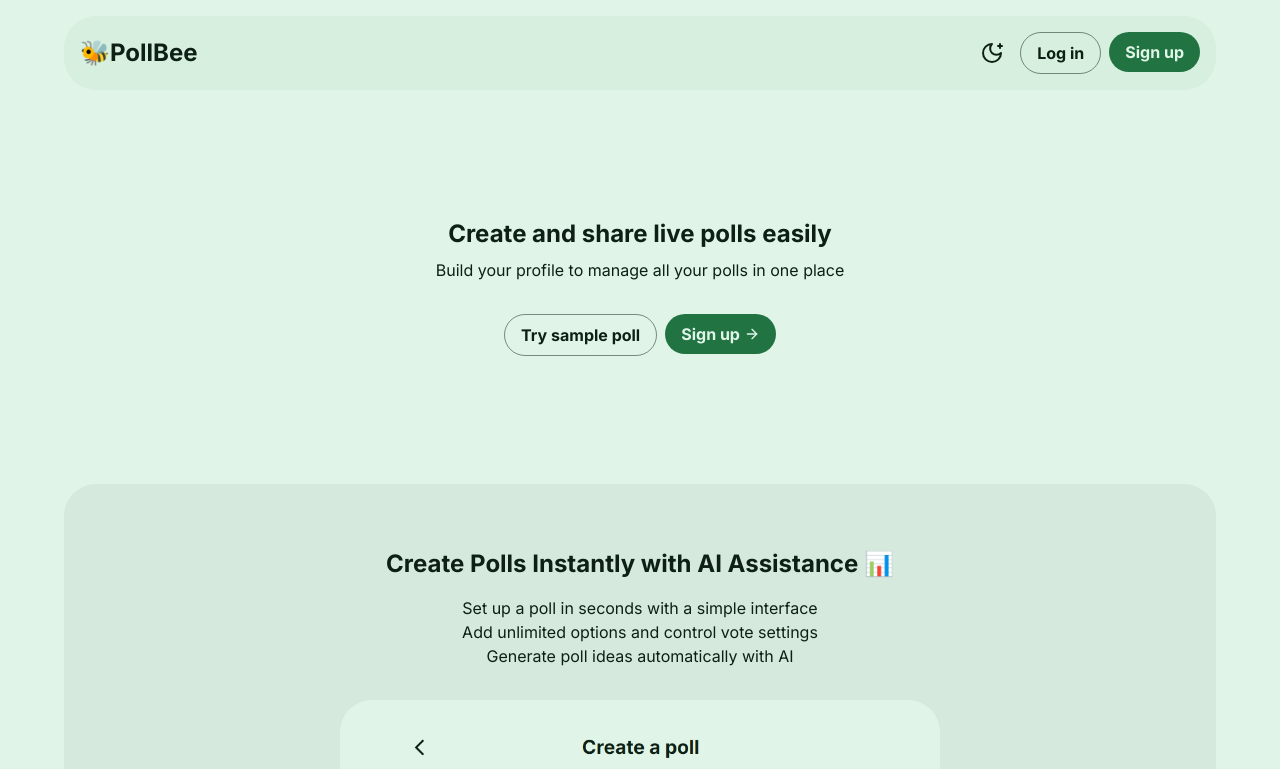
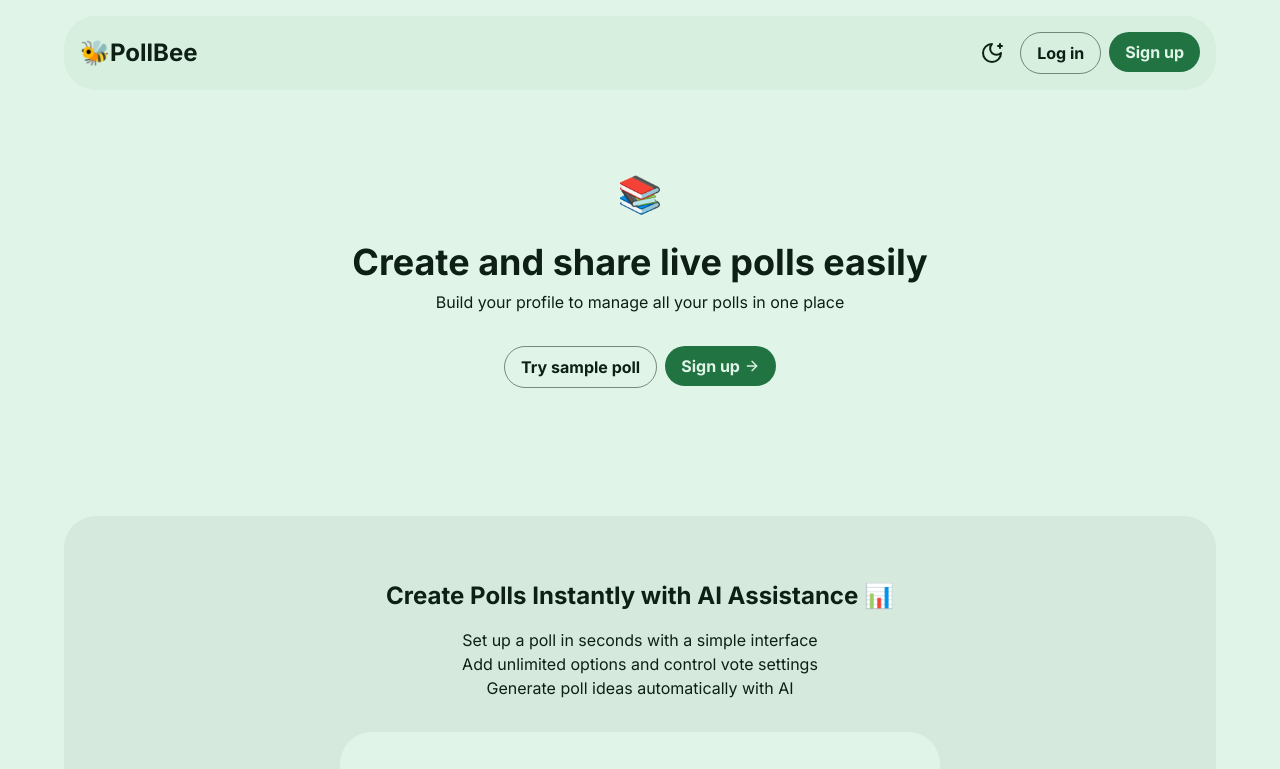
Before and after one commit to jonte265/pollbee, a Next.js app in the folder frontend/: page / in a window 1280 px wide. Shown: the top 769 px of the page. Built offline with nearby package versions, Linux system fonts and the light colour scheme.

Commit message:
add hero animation homepage

```diff
--- a/frontend/app/page.tsx
+++ b/frontend/app/page.tsx
@@ -8,6 +8,7 @@ import { LuCircleUserRound, LuArrowRight } from "react-icons/lu";
 import Button from "@/components/Button";
 import H2 from "@/components/ui/typography/H2";
 import Typography from "@/components/ui/typography/Typography";
+import { HeroEmoji } from "@/components/HeroEmoji";
 
 export default function Home() {
   const [signedIn, setSignedIn] = useState(false);
@@ -28,9 +29,10 @@ export default function Home() {
         transition={{ duration: 0.5 }}
       >
         <main className="flex flex-col gap-16 text-center max-w-6xl m-auto">
-          <div className="flex flex-col gap-8 py-16">
-            <div className="flex flex-col gap-2 text-center">
-              <H2>Create and share live polls easily</H2>
+          <div className="flex flex-col gap-8 pb-16">
+            <div className="flex flex-col gap-2 text-center ">
+              <HeroEmoji />
+              <H2 large>Create and share live polls easily</H2>
               <Typography>
                 Build your profile to manage all your polls in one place
               </Typography>
@@ -64,6 +66,7 @@ export default function Home() {
               )}
             </div>
           </div>
+
           <div className="flex flex-col gap-4">
             <motion.div
               initial={{ opacity: 0, y: 20 }}
--- a/frontend/components/FeatureSection.tsx
+++ b/frontend/components/FeatureSection.tsx
@@ -17,7 +17,7 @@ export default function FeatureSection({
   img,
 }: FeatureSectionTypes) {
   return (
-    <section className="flex flex-col justify-center items-center gap-8 p-8 sm:p-16 rounded-4xl bg-text/5">
+    <section className="flex flex-col justify-center items-center gap-8 p-12 sm:p-16 rounded-4xl bg-text/5">
       <div className="flex flex-col gap-4">
         <H2>{sectionTitle}</H2>
         <ul className="flex flex-col justify-center items-center">
--- /dev/null
+++ b/frontend/components/HeroEmoji.tsx
@@ -0,0 +1,33 @@
+import { AnimatePresence, motion } from "motion/react";
+import { useEffect, useState } from "react";
+
+const pollEmojis = ["🎮", "🎬", "🍕", "⚽", "🎵", "☕", "📚", "✈️"];
+
+export function HeroEmoji() {
+  const [index, setIndex] = useState(0);
+
+  useEffect(() => {
+    const interval = setInterval(() => {
+      setIndex(Math.floor(Math.random() * pollEmojis.length));
+    }, 1500);
+
+    return () => clearInterval(interval);
+  }, []);
+
+  return (
+    <div className="relative mx-auto h-20 w-20">
+      <AnimatePresence mode="wait">
+        <motion.span
+          key={pollEmojis[index]}
+          className="absolute inset-0 flex items-center justify-center text-4xl"
+          initial={{ opacity: 0, y: 8, scale: 0.9 }}
+          animate={{ opacity: 1, y: 0, scale: 1 }}
+          exit={{ opacity: 0, y: -8, scale: 0.9 }}
+          transition={{ duration: 0.25, ease: "easeOut" }}
+        >
+          {pollEmojis[index]}
+        </motion.span>
+      </AnimatePresence>
+    </div>
+  );
+}
--- a/frontend/components/ui/typography/H2.tsx
+++ b/frontend/components/ui/typography/H2.tsx
@@ -1,18 +1,20 @@
 type H2Types = {
   children: React.ReactNode;
   bold?: boolean;
+  large?: boolean;
   textCenter?: boolean;
 };
 
 export default function H2({
   children,
   bold = true,
+  large = false,
   textCenter = false,
 }: H2Types) {
   return (
     <h2
       className={`
-    text-2xl
+    ${large ? "text-4xl" : "text-2xl"}
     ${bold ? "font-bold" : ""}
     ${textCenter ? "text-center" : ""}
     `}
```
